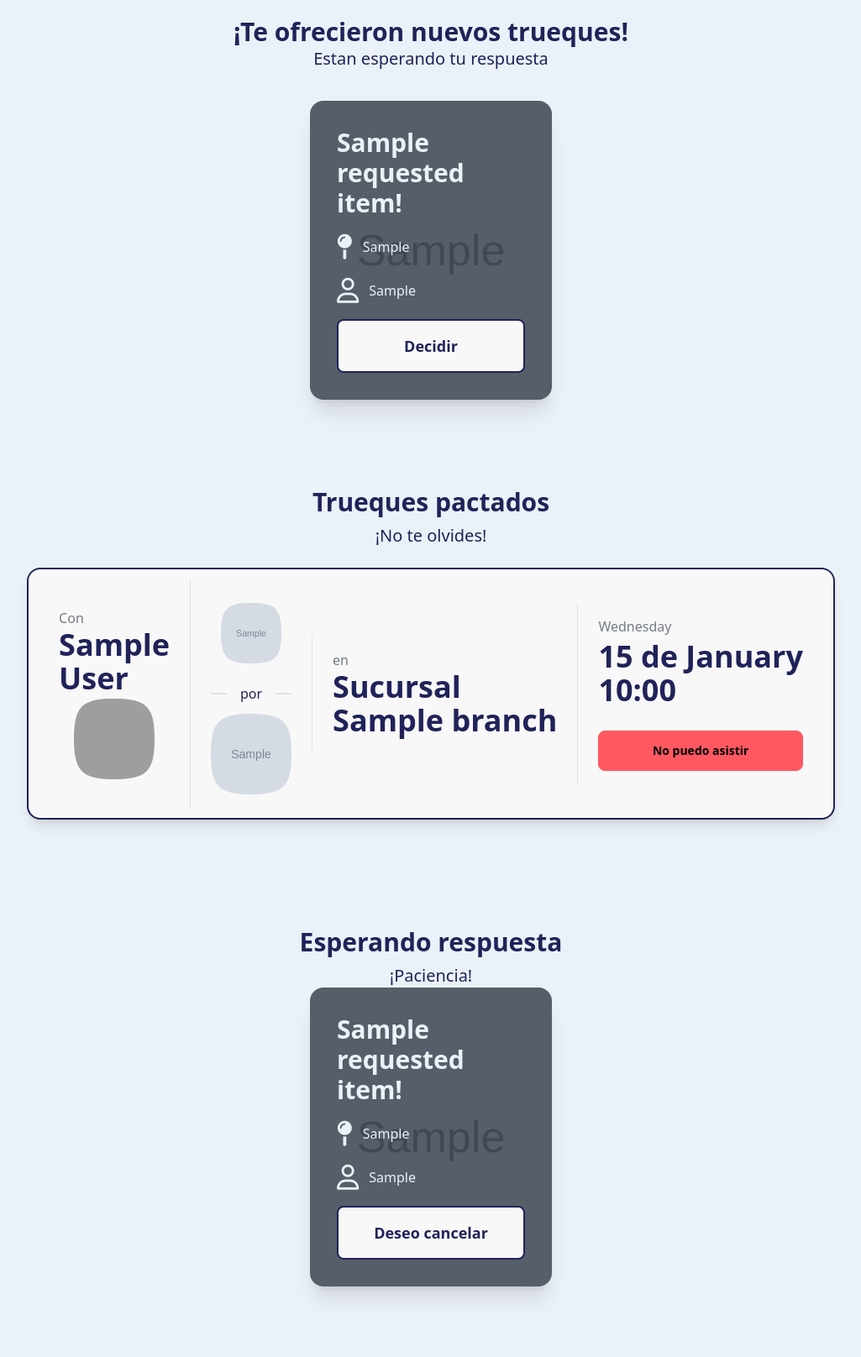
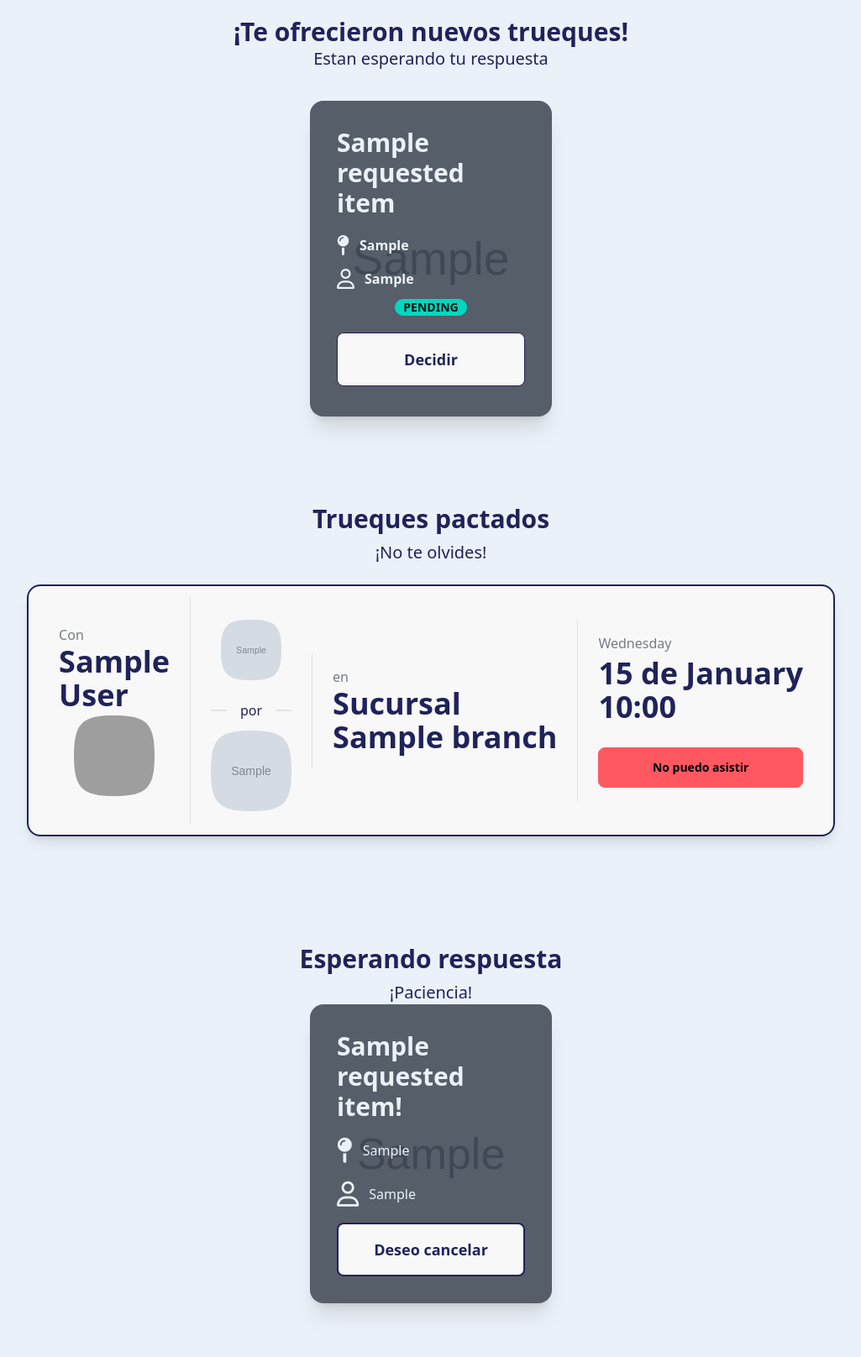
Before and after one commit to daniNKV/ferreplus, a Django app: template src/trades/templates/trades/index.html in a window 1280 px wide. Shown: the part 64-1680 px from the top of the page at 84% size, without its empty margins (127-1152 px from the left). Before the commit the page ends 1611 px from the top, so only its background shows below. Run offline with Django 5.2, Linux system fonts and the light colour scheme; the template is opened without the code that fills it: most values are stand-ins (such as "Sample title", 1, 10 or a date in 2020); grey boxes marked "Sample" are stand-in pictures; some libraries are stand-ins or nearby versions; grey boxes are pictures that could not be loaded.

Commit message:
renombrar y mostrar estado

```diff
--- a/src/trades/templates/trades/index.html
+++ b/src/trades/templates/trades/index.html
@@ -23,11 +23,18 @@
           <div class="card sm:w-72 bg-base-[#F8F8F8] shadow-xl image-full">
             <figure><img src="{{proposal.requested_item.image.url}}" alt="" /></figure>
             <div class="card-body gap-4">
-              <h2 class="card-title font-bold text-3xl text-neutral">{{proposal.requested_item.name}}!</h2>
-              <p class="text-neutral inline-flex items-center gap-3"><i class="fa-solid fa-map-pin text-3xl"></i>{{proposal.possible_branch}}</p>
-              <p class="text-neutral inline-flex items-center gap-3"><i class="fa-regular fa-user text-3xl"></i>{{proposal.offering_user.first_name}}</p>
-              <div class="card-actions justify-end text-neutral">
-                <a href="{% url 'detail_proposal' proposal.id %}" class="btn btn-outline border-2 btn-lg w-full mx-auto bg-[#F8F8F8] hover:bg-dark text-dark hover:text-neutral hover:border-white"">Decidir</a>
+              <h2 class="card-title font-bold text-3xl text-neutral">{{proposal.requested_item.name}}</h2>
+              <div class="flex flex-col gap-2">
+                <p class="text-neutral inline-flex items-center gap-3 font-semibold"><i class="fa-solid fa-map-pin text-2xl"></i>{{proposal.possible_branch}}</p>
+                <p class="text-neutral inline-flex items-center gap-3 font-semibold"><i class="fa-regular fa-user text-2xl"></i>{{proposal.offering_user}}</p>
+                {% if proposal.state == 'PENDING' %}
+                  <p class="badge badge-md badge-accent font-semibold mx-auto">{{proposal.state}}</p>
+                {% elif proposal.state == 'COUNTEROFFERED' %}
+                  <p class="badge badge-md badge-warning font-semibold mx-auto">{{proposal.state}}</p>
+                {% endif %}
+                </div>
+              <div class="card-actions justify-end text-neutral py-1">
+                <a href="{% url 'detail_proposal' proposal.id %}" class="btn btn-outline btn-lg w-full mx-auto bg-[#F8F8F8] hover:bg-dark text-dark hover:text-neutral hover:border-white"">Decidir</a>
               </div>
             </div>
           </div>
```
Also changed, not shown: src/trades/templates/trades/accept_proposal.html (renamed from src/trades/templates/trades/date_confirmation.html, +8 -5 lines).
